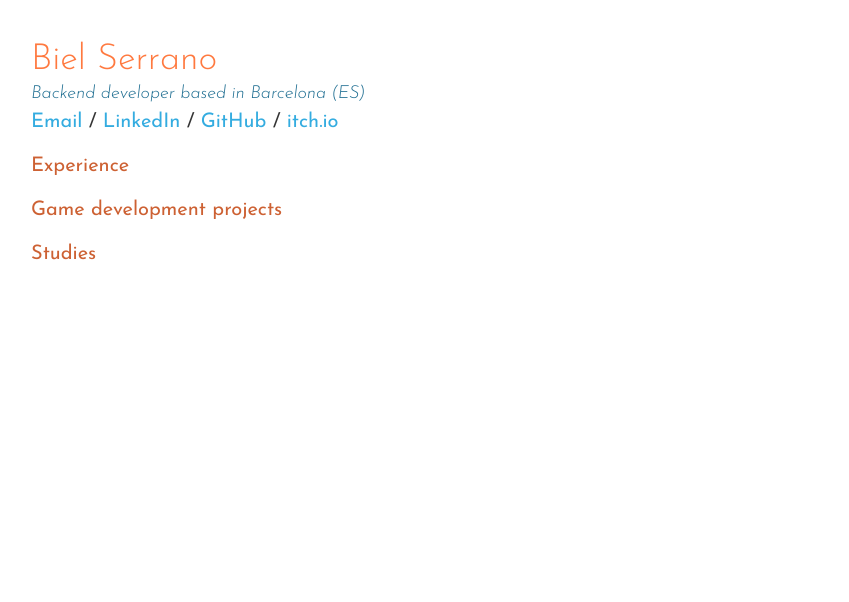
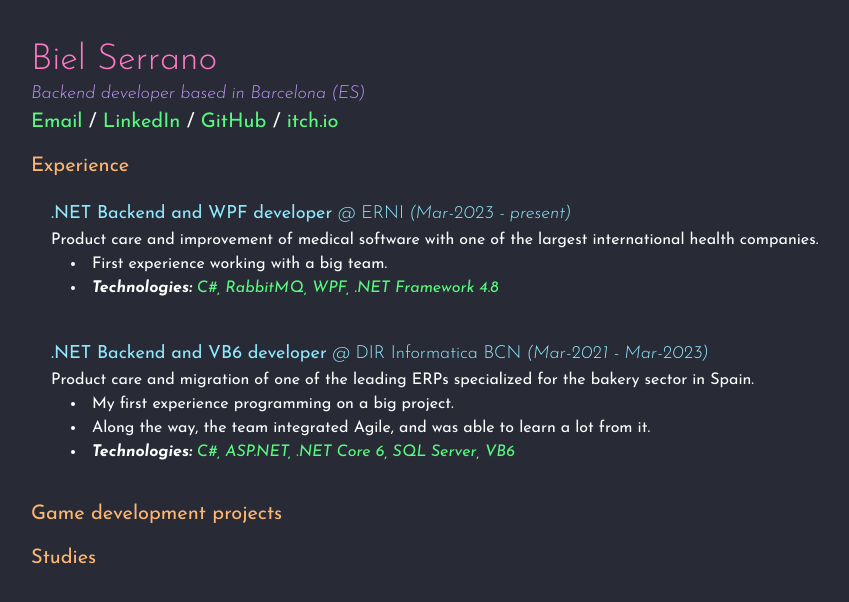
Before and after one commit to bielsesa/cv, a Next.js app: page / in a window 1280 px wide. Shown: the top 602 px of the page, without its empty margins (9-858 px from the left). Built offline with nearby package versions, Linux system fonts and the light colour scheme.

Commit message:
Update color palette and implement 'experience' block

```diff
--- a/app/globals.css
+++ b/app/globals.css
@@ -33,5 +33,5 @@ body {
 }
 
 a {
-  color: theme('colors.blue')
+  color: theme('colors.mint')
 }
--- a/app/page.tsx
+++ b/app/page.tsx
@@ -5,17 +5,17 @@ export default function Home() {
   return (
     <main className="flex flex-col gap-y-4 bg-bg min-h-screen p-10">
       <div id="header">
-        <p className="text-orange font-light text-4xl">Biel Serrano</p>
-        <p className="text-blue-dark italic font-light text-lg">Backend developer based in Barcelona (ES)</p>
+        <p className="text-pink font-light text-4xl">Biel Serrano</p>
+        <p className="text-lavender italic font-light text-lg">Backend developer based in Barcelona (ES)</p>
         <p className="text-normal text-xl">
           <a className="hover:underline" href="mailto:bielsesa@gmail.com">Email</a> / <a className="hover:underline" href="www.linkedin.com/in/biel-serrano-sánchez-13ba05170">LinkedIn</a> / <a className="hover:underline" href="https://github.com/bielsesa">GitHub</a> / <a className="hover:underline" href="https://astronautpotato.itch.io/">itch.io</a></p>
       </div>
     <Experience />
       <div id="gamedev">
-        <h1 className="text-orange-dark text-xl">Game development projects</h1>
+        <h1 className="text-orange text-xl">Game development projects</h1>
       </div>
       <div id="studies">
-        <h1 className="text-orange-dark text-xl">Studies</h1>
+        <h1 className="text-orange text-xl">Studies</h1>
       </div>
     </main>
   );
--- a/components/experience-item.tsx
+++ b/components/experience-item.tsx
@@ -1,19 +1,26 @@
 import React from 'react';
 
 export default function ExperienceItem(data: ExperienceData) {
+    const highlightsListElements: any[] = data.highlights.map((item, index) => {
+        return <li key={index}>{item}</li>;
+    });
+
     return (
-        <div className='text-normal text-lg'>
-            <p>{data.role}<span className='font-light'> @ {data.company} <span className='italic'>({data.from} - {data.to})</span></span></p>
-            <p>{data.description}</p>
-            <ul className='list-disc'>
-                <li>Highlights (this list element should loop with highlights array)</li>
-                <li className='italic'><span className='font-bold'>Technologies:</span> {data.technologies.join(", ")}</li>
-            </ul>
+        <div className='text-normal text-lg p-5'>
+            <p className='text-skyblue'>{data.role}<span className='font-light'> @ {data.company} <span className='italic'>({data.from} - {data.to})</span></span></p>
+            <div className="text-base">
+                <p>{data.description}</p>
+                <ul className='list-disc list-inside ml-5'>
+                    { highlightsListElements }
+                    <li className='italic'><span className='font-bold'>Technologies:</span> <span className='text-mint'>{data.technologies.join(", ")}</span></li>
+                </ul>
+            </div>
         </div>
     )
 }
 
-export class ExperienceData {
+export type ExperienceData = {
+    key: number,
     role: string;
     company: string;
     from: string;
@@ -21,32 +28,4 @@ export class ExperienceData {
     description: string;
     highlights: string[];
     technologies: string[];
-
-    constructor(role: string,
-                company: string,
-                from: string,
-                to: string,
-                description: string,
-                highlights: string[],
-                technologies: string[])
-    {
-        this.role = role;
-        this.company = company;
-        this.from = from;
-        this.to = to;
-        this.description = description;
-        this.highlights = highlights;
-        this.technologies = technologies;
-    }
-
-    static mapFromJson(jsonData: any) {
-        return new ExperienceData(
-            jsonData.role,
-            jsonData.company,
-            jsonData.from,
-            jsonData.to,
-            jsonData.description,
-            jsonData.highlights,
-            jsonData.technologies);
-    }
 }
--- a/components/experience.tsx
+++ b/components/experience.tsx
@@ -5,32 +5,28 @@ import { ExperienceData } from './experience-item';
 export default async function Experience() {
     const file = await fs.readFile(process.cwd() + '/public/experience.json', 'utf8');
     const jsonData = JSON.parse(file);
-    // console.log(jsonData);
 
-    var data: ExperienceData[] = [];
+    var data: any[] = [];
 
-    jsonData.forEach((element: any) => {
-        data.push(ExperienceData.mapFromJson(element));
+    jsonData.forEach((elementFromJson: any) => {
+        data.push(<ExperienceItem
+            key={elementFromJson.key}
+            role={elementFromJson.role}
+            company={elementFromJson.company}
+            from={elementFromJson.from}
+            to={elementFromJson.to}
+            description={elementFromJson.description}
+            highlights={elementFromJson.highlights}
+            technologies={elementFromJson.technologies}
+            />);
     });
-    console.log(data);
 
     return (
         <div id="experience">
-            <h1 className="text-orange-dark text-xl">Experience</h1>
-            {/* data.forEach((experienceDataItem: ExperienceData) => {
-                <ExperienceItem data={experienceDataItem} />
-            }) */}
+            <h1 className="text-orange text-xl">Experience</h1>
+            <div>
+                {data}
+            </div>
         </div>
     );
 }
-
-function JsonToExperienceData(jsonData: any) {
-    return new ExperienceData(
-        jsonData.role,
-        jsonData.company,
-        jsonData.from,
-        jsonData.to,
-        jsonData.description,
-        jsonData.highlights,
-        jsonData.technologies);
-}
--- a/public/experience.json
+++ b/public/experience.json
@@ -1,33 +1,37 @@
 [
     {
-        "role": "Backend and WPF developer",
+        "key": 0,
+        "role": ".NET Backend and WPF developer",
         "company": "ERNI",
         "from": "Mar-2023",
         "to": "present",
-        "description": "blablabla",
+        "description": "Product care and improvement of medical software with one of the largest international health companies.",
         "highlights": [
-            "blehbluh",
-            "blobloululu"
+            "First experience working with a big team."
         ],
         "technologies": [
-            "c#",
-            "wpf",
-            ".NET Framework"
+            "C#",
+            "RabbitMQ",
+            "WPF",
+            ".NET Framework 4.8"
         ]
     },
     {
-        "role": "Backend and VB6 developer",
+        "key": 1,
+        "role": ".NET Backend and VB6 developer",
         "company": "DIR Informatica BCN",
         "from": "Mar-2021",
         "to": "Mar-2023",
-        "description": "blablabla",
+        "description": "Product care and migration of one of the leading ERPs specialized for the bakery sector in Spain.",
         "highlights": [
-            "blehbluh",
-            "blobloululu"
+            "My first experience programming on a big project.",
+            "Along the way, the team integrated Agile, and was able to learn a lot from it."
         ],
         "technologies": [
-            "c#",
+            "C#",
+            "ASP.NET",
             ".NET Core 6",
+            "SQL Server",
             "VB6"
         ]
     }
--- a/tailwind.config.ts
+++ b/tailwind.config.ts
@@ -8,14 +8,13 @@ const config: Config = {
   ],
   theme: {
     colors: {
-      "bg": "#ffffff",
-      "bg-sidemenu": "#e8e8e8",
-      "bg-all": "#d9d9d9",
-      "orange": "#ff793f",
-      "orange-dark": "#cd6133",
-      "blue": "#34ace0",
-      "blue-dark": "#227093",
-      "normal": "#353535"
+      "bg": "#282a36",
+      "pink": "#fd79c5",
+      "lavender": "#bd94f7",
+      "mint": "#57fa7f",
+      "orange": "#feb771",
+      "skyblue": "#8ee9fc",
+      "normal": "#ffffff"
     },
   },
   plugins: [],
```
